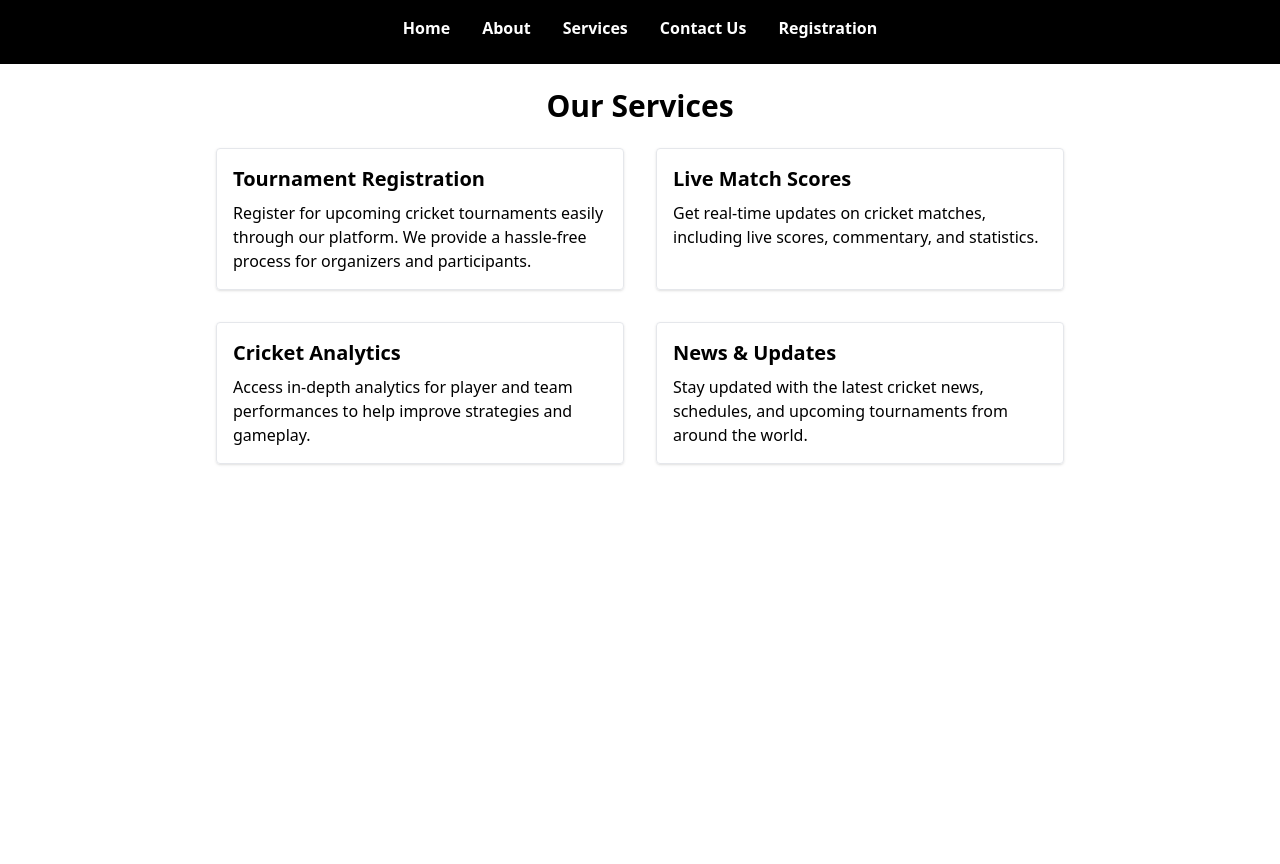
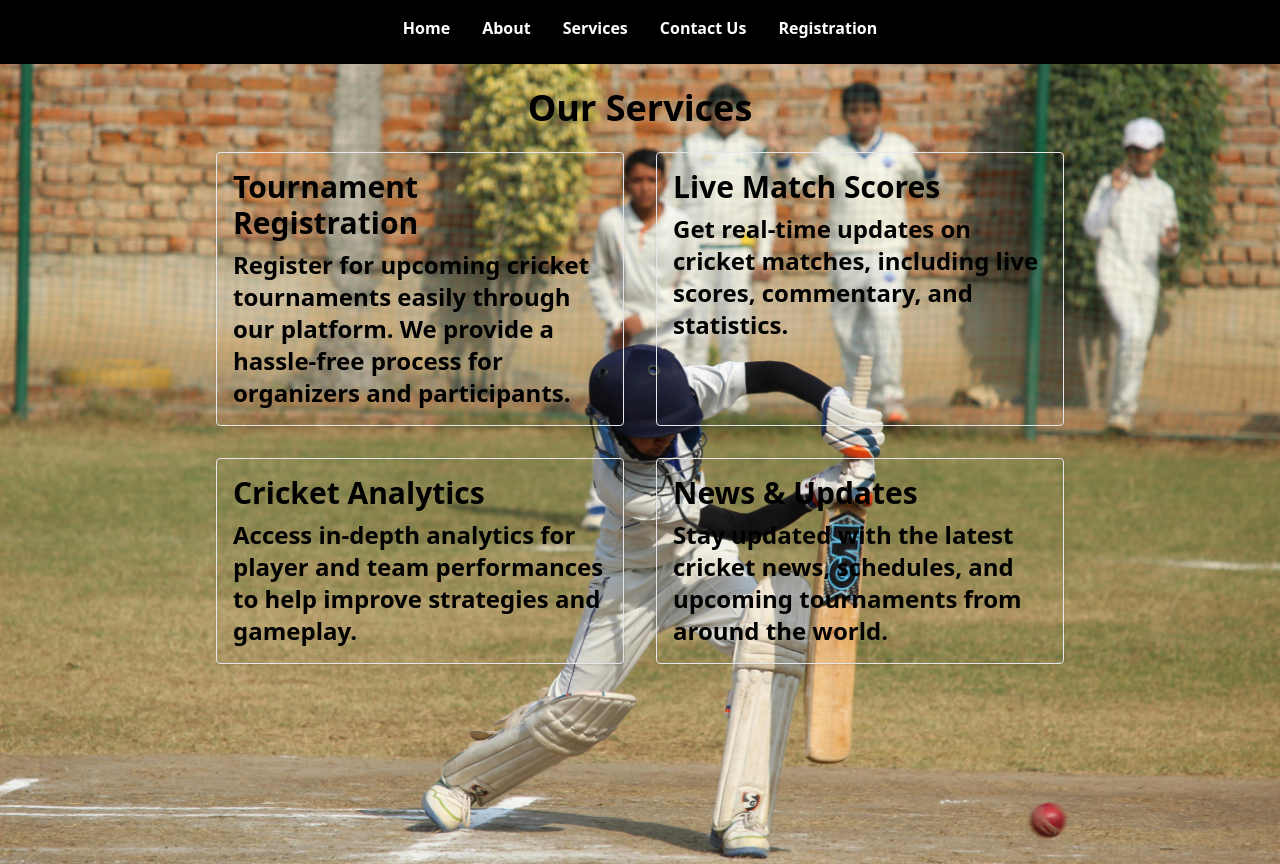
Before and after one commit to mathpalnaman/-cricket, a React (Vite) app: page /services in a window 1280 px wide. Before the commit the page ends 800 px from the top, so only its background shows below. Built offline with nearby package versions, Linux system fonts and the light colour scheme.

Commit message:
services change

```diff
--- a/src/components/Services.jsx
+++ b/src/components/Services.jsx
@@ -1,39 +1,42 @@
+import { div } from "framer-motion/client";
 import React from "react";
 
 const Services = () => {
   return (
-    <div className="services-container max-w-4xl mx-auto p-6">
-      <h2 className="text-3xl font-bold text-center mb-6">Our Services</h2>
-      <div className="grid grid-cols-1 md:grid-cols-2 gap-8">
+    <div className="bg-service h-screen w-full bg-cover ">
+      <div className="services-container max-w-4xl mx-auto p-6 ">
+      <h2 className="text-4xl font-bold text-center mb-6">Our Services</h2>
+      <div className="grid grid-cols-1 md:grid-cols-2 gap-8 mt-2">
         <div className="service-item border p-4 rounded shadow">
-          <h3 className="text-xl font-semibold mb-2">Tournament Registration</h3>
-          <p>
+          <h3 className="text-3xl font-extrabold mb-2">Tournament Registration</h3>
+          <p className="text-2xl font-bold">
             Register for upcoming cricket tournaments easily through our platform.
             We provide a hassle-free process for organizers and participants.
           </p>
         </div>
 
         <div className="service-item border p-4 rounded shadow">
-          <h3 className="text-xl font-semibold mb-2">Live Match Scores</h3>
-          <p>
+          <h3 className="text-3xl font-extrabold mb-2">Live Match Scores</h3>
+          <p className="text-2xl font-bold">
             Get real-time updates on cricket matches, including live scores, commentary, and statistics.
           </p>
         </div>
 
         <div className="service-item border p-4 rounded shadow">
-          <h3 className="text-xl font-semibold mb-2">Cricket Analytics</h3>
-          <p>
+          <h3 className="text-3xl font-extrabold mb-2">Cricket Analytics</h3>
+          <p className="text-2xl font-bold">
             Access in-depth analytics for player and team performances to help improve strategies and gameplay.
           </p>
         </div>
 
         <div className="service-item border p-4 rounded shadow">
-          <h3 className="text-xl font-semibold mb-2">News & Updates</h3>
-          <p>
-            Stay updated with the latest cricket news, schedules, and upcoming tournaments from around the world.
+          <h3 className="text-3xl font-extrabold mb-2">News & Updates</h3>
+          <p className="text-2xl font-bold">
+          Stay updated with the latest cricket news, schedules, and upcoming tournaments from around the world.
           </p>
         </div>
       </div>
+    </div>
     </div>
   );
 };
--- a/tailwind.config.js
+++ b/tailwind.config.js
@@ -14,6 +14,8 @@ export default {
         'phoenix': "url('/src/utilities/images/phoenix.png')",
         'titans': "url('/src/utilities/images/titans.png')",
         'Aboutus': "url('/src/utilities/images/stadium.jpg')",
+        'service': "url('/src/utilities/images/cricketplayer.jpg')",
+
       },keyframes: {
         deconstructed1: {
           '0%': { transform: 'translateX(100%)' },
```
Also changed, not shown: src/utilities/images/cricket-player.jpg (added), src/utilities/images/cricketplayer.jpg (added).
